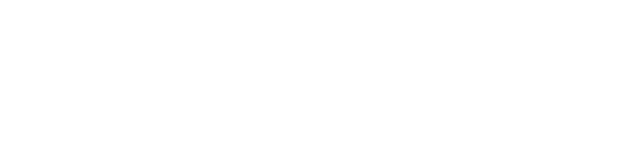
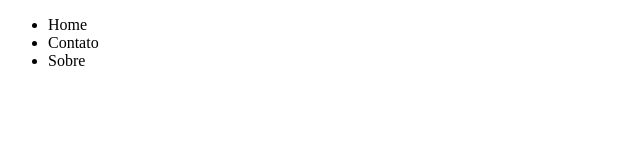
Before and after one commit to levyronaldz/desafio-html, a plain HTML site: page index.html in a window 1280 px wide. Shown: the whole page, without its empty margins (0-640 px from the left). Drawn offline with Linux system fonts and the light colour scheme.

Commit message:
criação da tag nav

```diff
--- a/index.html
+++ b/index.html
@@ -8,6 +8,13 @@
 </head>
 <body>
     <header>
+        <nav>
+            <ul>
+                <li><a href=""></a>Home</li>
+                <li><a href=""></a>Contato</li>
+                <li><a href=""></a>Sobre</li>
+            </ul>
+        </nav>
 
     </header>
     <main>
```
